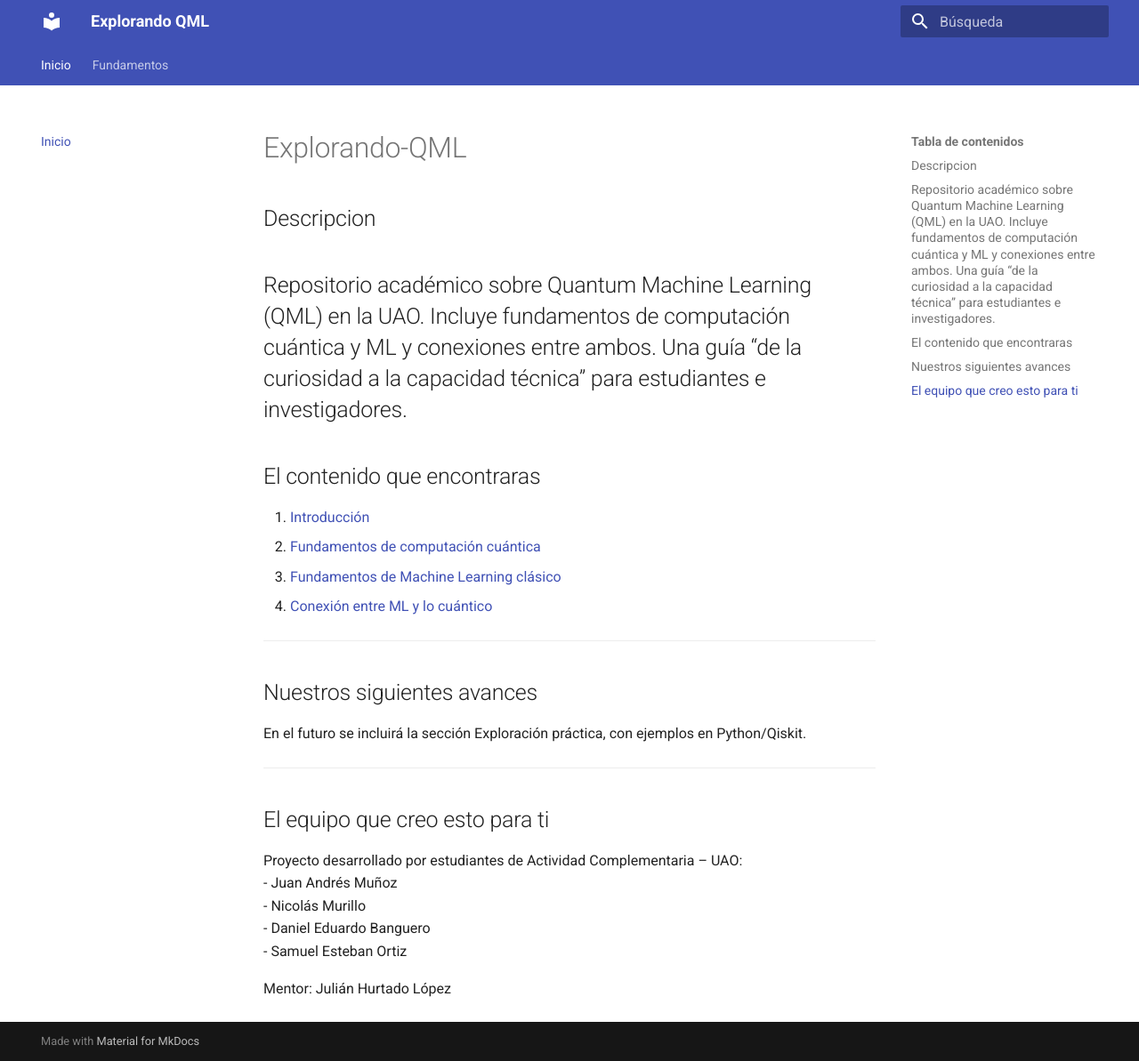
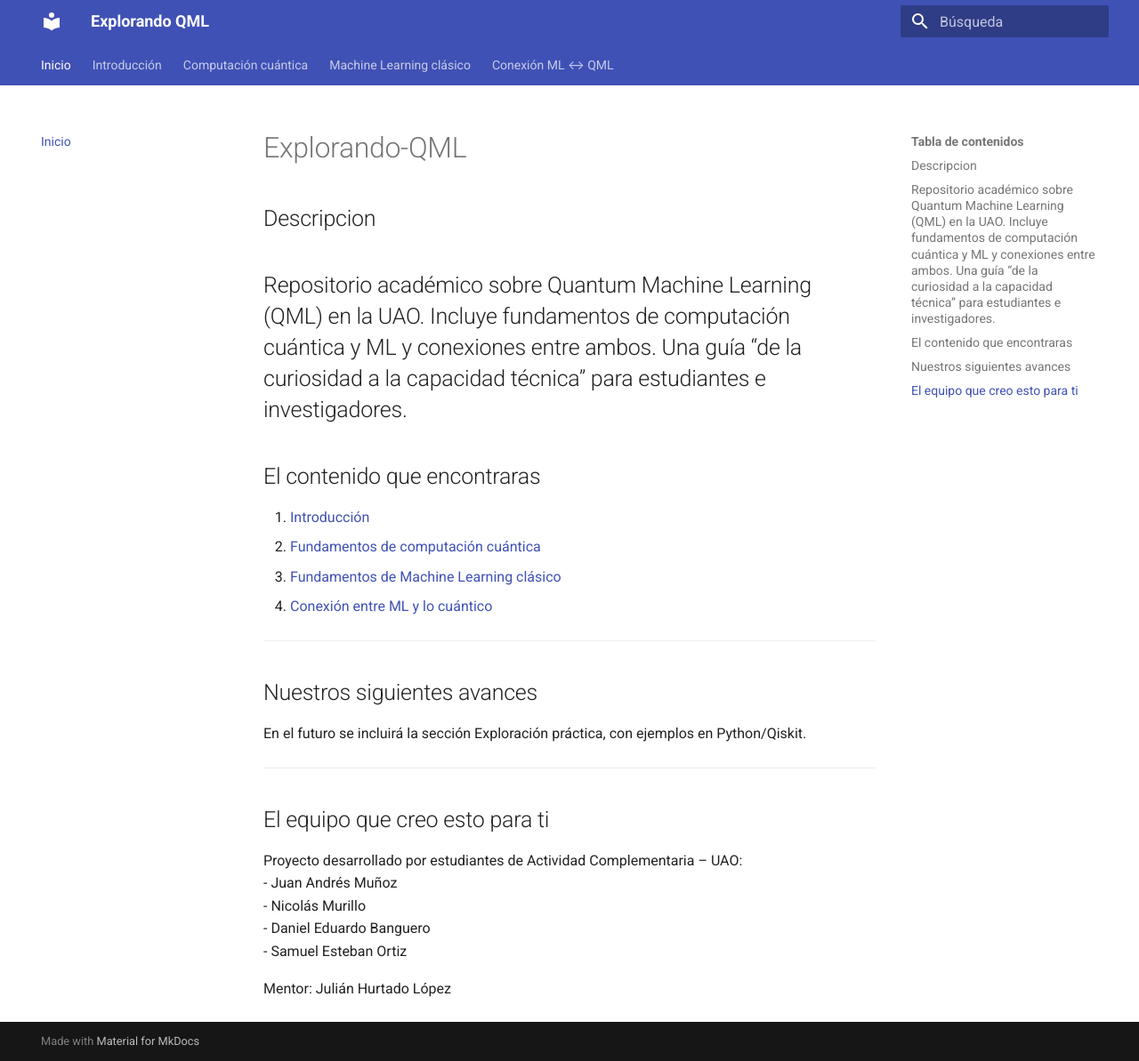
Before and after one commit to jameusk1028/Explorando-el-QML-desde-0, an MkDocs documentation site: the page built from docs/index.md, in a window 1280 px wide and 1193 px high. Shown: the whole window at 89% size. Built offline with MkDocs 1.6.1 and Material for MkDocs 9.7.7, drawn with Linux system fonts in a browser that asks for light colours; some of the changed lines change nothing that is shown.

Commit message:
Update mkdocs.yml

```diff
--- a/mkdocs.yml
+++ b/mkdocs.yml
@@ -14,7 +14,7 @@ theme:
 
 nav:
   - Inicio: index.md
-  - Fundamentos:
-      - "Computación cuántica": computacion_cuantica.md
-      - "Machine Learning clásico": machine_learning.md
-      - "Conexión ML ↔ QML": conexion_qml.md
+  - Introducción: introduccion.md
+  - Computación cuántica: Fundamentos_de_computacion_cuantica.md
+  - Machine Learning clásico: machine_learning.md
+  - Conexión ML ↔ QML: Conexion_entre_ML_y_computacion_cuantica.md
```
